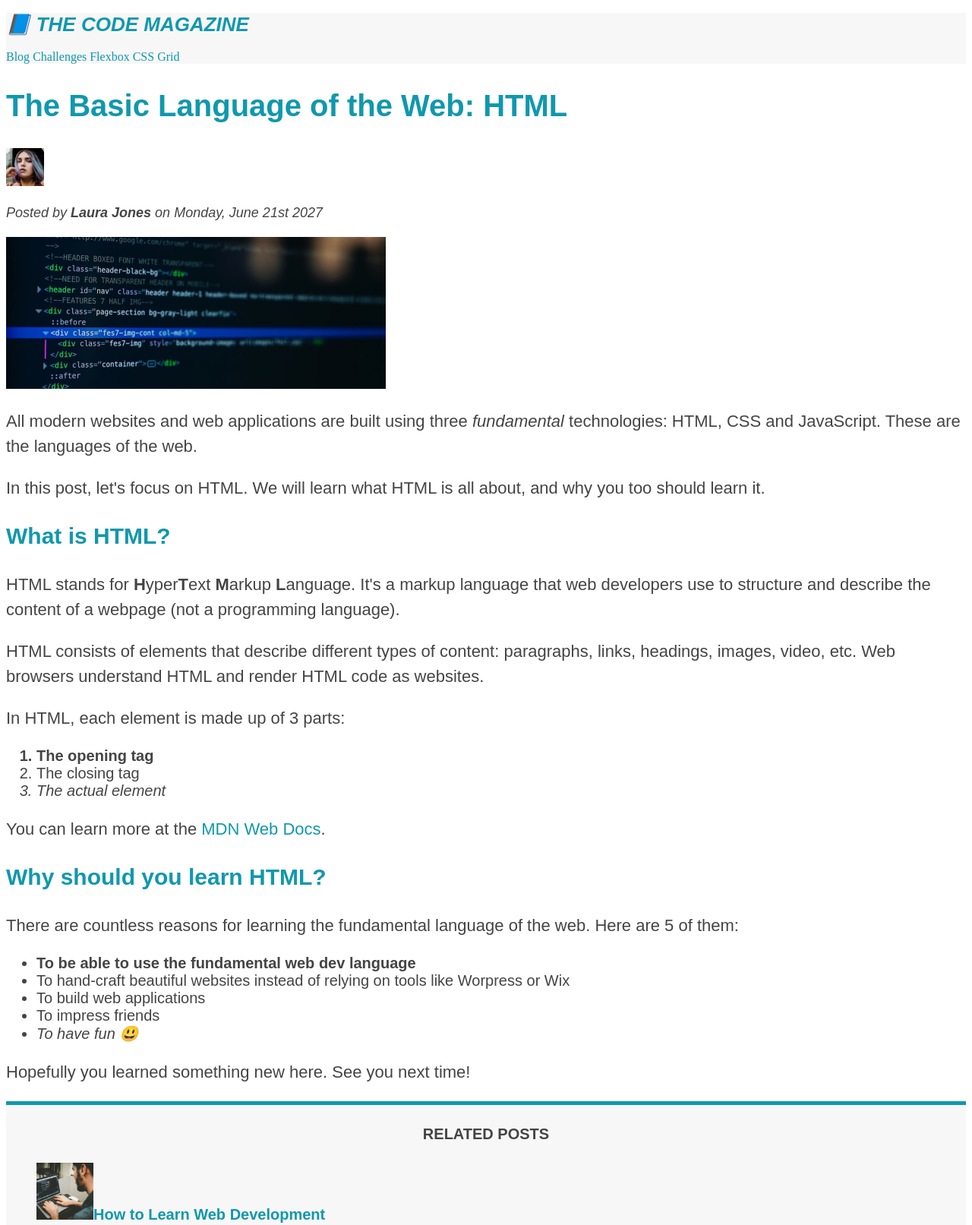
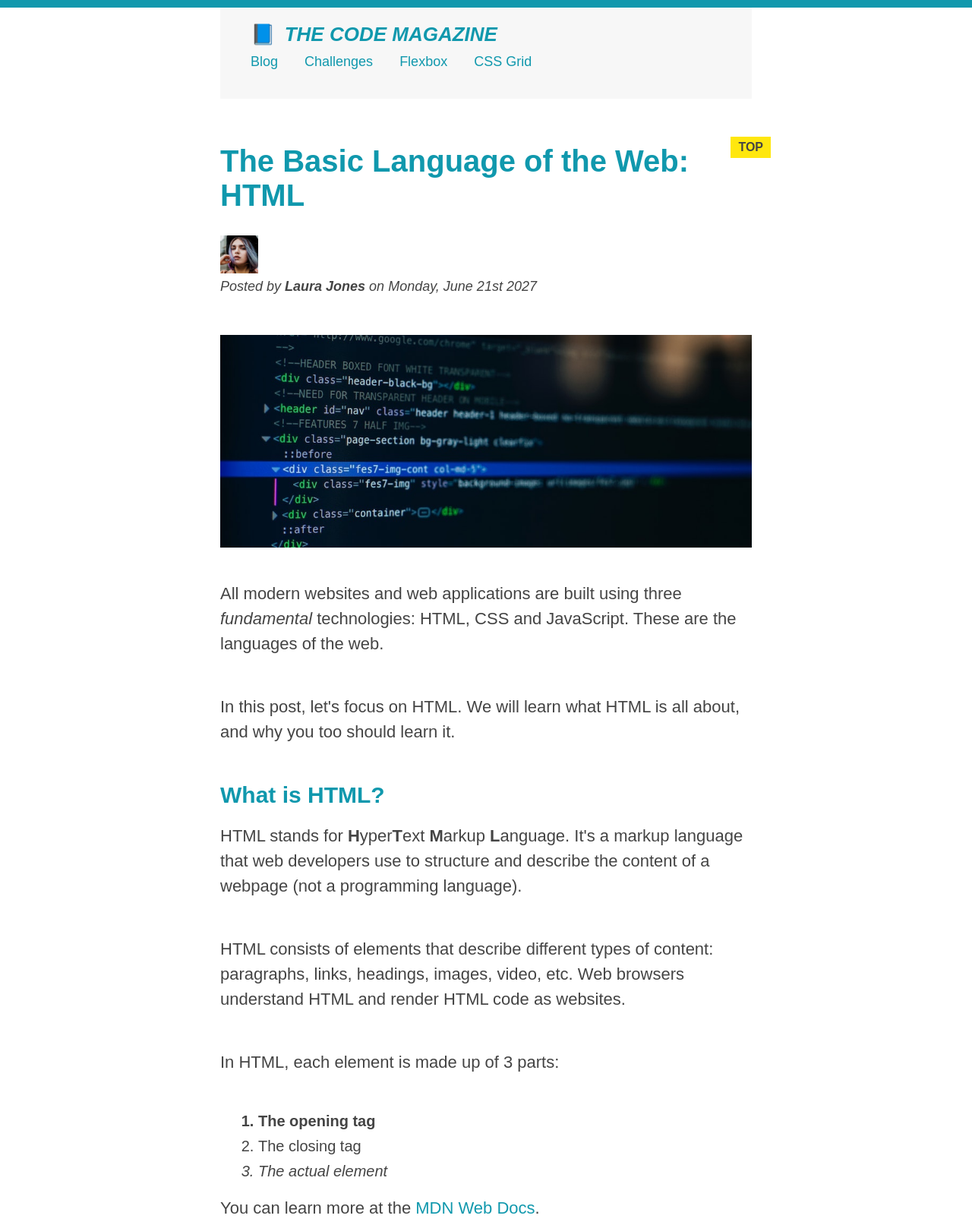
Before and after one commit to i5f/TheCodeMagazine, a plain HTML site: page index.html in a window 1280 px wide. Shown: the top 1613 px of the page at 76% size. Drawn offline with Linux system fonts and the light colour scheme.

Commit message:
new pages and more css styling
more properties are added and the website is now more refined, and the html and css pages that are named as 'converse-page-challenge' have the implementation of my solutions to the challenges that are given by the udemy instructor Jonas Schmedtmann

```diff
--- /dev/null
+++ b/converse-page-challenge.css
@@ -0,0 +1,156 @@
+* {
+  margin: 0;
+  padding: 0;
+}
+
+body {
+  font-family: sans-serif;
+  line-height: 1.4;
+  padding-top: 50px;
+}
+
+header {
+  font-size: 26px;
+  text-align: center;
+  text-transform: uppercase;
+  font-weight: bold;
+  background-color: #f7f7f7;
+  padding: 15px;
+}
+
+.container {
+  width: 825px;
+  margin: 0 auto;
+  border: 6px solid black;
+  position: relative;
+}
+
+.price-tag {
+  font-weight: bold;
+  font-size: 24px;
+}
+
+.shipment {
+  color: rgb(122, 122, 122);
+  font-size: 12px;
+  text-transform: uppercase;
+  font-weight: bold;
+  margin-bottom: 15px;
+}
+
+.description {
+  margin-bottom: 10px;
+}
+
+a:link,
+a:visited {
+  color: black;
+}
+
+a {
+  display: block;
+  padding-bottom: 30px;
+}
+
+a:active,
+a:hover {
+  text-decoration: none;
+}
+
+.product-details {
+  text-transform: uppercase;
+  font-weight: bold;
+  margin-bottom: 10px;
+}
+
+li {
+  list-style: square;
+  margin-left: 20px;
+  margin-bottom: 10px;
+}
+
+button {
+  text-transform: uppercase;
+  background-color: black;
+  color: white;
+  border: none;
+  font-size: 22px;
+  cursor: pointer;
+  text-align: center;
+  padding: 20px 0;
+  width: 100%;
+  border-top: black 6px solid;
+}
+
+button:hover {
+  background-color: white;
+  color: black;
+  cursor: pointer;
+}
+
+.button-container {
+  text-align: center;
+  padding: 20px 0;
+  background-color: black;
+}
+
+ul {
+  text-indent: 1.5;
+  font-size: 18px;
+}
+
+.sale {
+  background-color: rgb(230, 0, 0);
+  letter-spacing: 2px;
+  position: absolute;
+  color: #fff;
+  text-transform: uppercase;
+  font-weight: bold;
+  font-size: 12px;
+  top: -20px;
+  left: -40px;
+  padding: 8px 16px;
+}
+
+.color-button {
+  height: 20px;
+  width: 20px;
+  padding: 0;
+  margin-bottom: 30px;
+  margin-right: 10px;
+}
+
+.color-button:hover {
+  cursor: pointer;
+  /* border: 5px white solid; */
+}
+
+.b1 {
+  background-color: black;
+  border: 2px solid black;
+}
+
+.b2 {
+  background-color: rgb(60, 60, 255);
+  border: 3px solid rgb(60, 60, 255);
+}
+
+.b3 {
+  background-color: rgb(255, 60, 60);
+  border: 3px solid rgb(255, 60, 60);
+}
+
+.b4 {
+  background-color: rgb(255, 255, 60);
+  border: 3px solid rgb(255, 255, 60);
+}
+
+.b5 {
+  background-color: rgb(60, 128, 60);
+  border: 3px solid rgb(60, 128, 60);
+}
+
+.b6 {
+  background-color: rgb(165, 52, 52);
+  border: 3px solid rgb(165, 52, 52);
+}
--- a/index.html
+++ b/index.html
@@ -7,13 +7,14 @@
   </head>
 
   <body>
+    <div class="container">
       <header class="main-header">
         <!-- header is the top part of the web doc -->
         <h1>📘 The Code Magazine</h1>
 
         <nav>
           <!-- navigation elements container -->
-        <a href="blog.html">Blog</a>
+          <a href="converse-page-challenge.html">Blog</a>
           <a href="challenges.html">Challenges</a>
           <a href="flexbox.html">Flexbox</a>
           <a href="css-grid.html">CSS Grid</a>
@@ -23,7 +24,7 @@
       <article>
         <!-- article is the main content of the web doc -->
 
-      <header>
+        <header class="post-header">
           <h2>The Basic Language of the Web: HTML</h2>
 
           <img
@@ -40,8 +41,9 @@
           <img
             src="assets/post-img.jpg"
             alt="HTML code on a screen"
-          width="500"
+            class="post-img"
           />
+          <button>❤️ Like</button>
         </header>
 
         <p>
@@ -52,8 +54,8 @@
         </p>
 
         <p>
-        In this post, let's focus on HTML. We will learn what HTML is all about,
-        and why you too should learn it.
+          In this post, let's focus on HTML. We will learn what HTML is all
+          about, and why you too should learn it.
         </p>
 
         <h3>What is HTML?</h3>
@@ -67,8 +69,8 @@
 
         <p>
           HTML consists of elements that describe different types of content:
-        paragraphs, links, headings, images, video, etc. Web browsers understand
-        HTML and render HTML code as websites.
+          paragraphs, links, headings, images, video, etc. Web browsers
+          understand HTML and render HTML code as websites.
         </p>
 
         <p>In HTML, each element is made up of 3 parts:</p>
@@ -92,8 +94,8 @@
         <h3>Why should you learn HTML?</h3>
 
         <p>
-        There are countless reasons for learning the fundamental language of the
-        web. Here are 5 of them:
+          There are countless reasons for learning the fundamental language of
+          the web. Here are 5 of them:
         </p>
 
         <ul>
@@ -149,5 +151,6 @@
       <footer>
         <p id="copyright">Copyright &copy; 2027 by The Code Magazine</p>
       </footer>
+    </div>
   </body>
 </html>
--- a/style.css
+++ b/style.css
@@ -1,13 +1,38 @@
-/* so this is one way to combine selectors */
-h1,
-h2,
-h3,
-h4,
-p,
-li {
+/* universal selector, specified elements will be applied to all the elements */
+* {
+  margin: 0;
+  padding: 0;
+}
+
+/* not all of the styling options get inherited like border-top in the following, mostly text-related ones */
+body {
   font-family: sans-serif;
   color: #444;
+  border-top: #1098ad 10px solid;
+  position: relative;
 }
+
+.container {
+  width: 700px;
+  margin: 0 auto;
+}
+
+.main-header {
+  background-color: #f7f7f7;
+  /* padding: 20px;
+  padding-left: 40px;
+  padding-right: 40px; */
+  padding: 20px 40px; /* first is vertical second is horizontal */
+  margin-bottom: 60px;
+  height: 80px;
+}
+
+/* no longer needed... */
+/* so this is one way to combine selectors */
+/* h1, h2, h3, h4, p, li {
+  font-family: sans-serif;
+  color: #444;
+} */
 
 h1,
 h2,
@@ -24,10 +49,14 @@ h1 {
 
 h2 {
   font-size: 40px;
+  margin-bottom: 30px;
+  position: relative;
 }
 
 h3 {
   font-size: 30px;
+  margin-bottom: 20px;
+  margin-top: 40px;
 }
 
 h4 {
@@ -36,13 +65,41 @@ h4 {
   text-align: center;
 }
 
+nav {
+  font-size: 18px;
+}
+
+article {
+  margin-bottom: 60px;
+}
+
 p {
   font-size: 22px;
   line-height: 1.5;
+  margin-bottom: 50px;
+}
+
+aside {
+  border-top: #1098ad 5px solid;
+  border-bottom: #1098ad 5px solid;
+  background-color: #f7f7f7;
+  padding: 50px 0;
+  width: 500px;
+}
+
+ul,
+ol {
+  margin-left: 50px;
+  margin-bottom: 20px;
 }
 
 li {
   font-size: 20px;
+  margin-bottom: 10px;
+}
+
+li:last-child {
+  margin-bottom: 0;
 }
 
 /***** styling the html elements in the following two way i.e. by descendant selectors, is not a good idea because they are encoding the html structure into the css file *****/
@@ -76,14 +133,58 @@ this is called nested descendant selector, self explanatory, it selects the p el
   list-style: none;
 }
 
-aside {
-  border-top: #1098ad 5px solid;
-  border-bottom: #1098ad 5px solid;
-  background-color: #f7f7f7;
+.post-header {
+  margin-bottom: 40px;
 }
 
-.main-header {
-  background-color: #f7f7f7;
+.post-img {
+  width: 100%;
+  height: auto;
+}
+
+nav a:link {
+  margin-right: 30px;
+  margin-top: 10px;
+  display: inline-block;
+}
+
+nav a:link:last-child {
+  margin-right: 0;
+}
+
+/* absolutely positioned button */
+button {
+  font-size: 22px;
+  padding: 20px;
+  cursor: pointer;
+
+  position: absolute;
+  bottom: 50px;
+  right: 50px;
+}
+
+/* this is styling pseudo-elements, and we are doing basically the same thing where we do with the pseudo-classes, just using double colon */
+h1::first-letter {
+  font-style: normal;
+  margin-right: 5px;
+}
+
+/* + is the adjacent sibling selector here, which means it will only select the <p> elements that are sibling to the <h3> elements, and then the :: which is, again, pseudo-element selector will select the first line */
+h3 + p::first-line {
+  /* color: red; */
+}
+
+h2::after {
+  content: "TOP";
+  color: #444;
+  background-color: #ffe70e;
+  font-size: 16px;
+  font-weight: bold;
+  display: inline-block;
+  padding: 5px 10px;
+  position: absolute;
+  top: -10px;
+  right: -25px;
 }
 
 /* this is called pseudo-class and we can style the first elements like this */
```
Also changed, not shown: converse-page-challenge.html (added, +40 -0 lines). Lines whose indentation alone changed are shown as unchanged.
